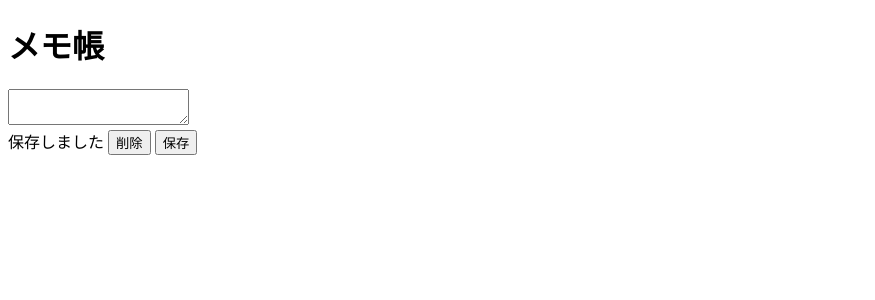
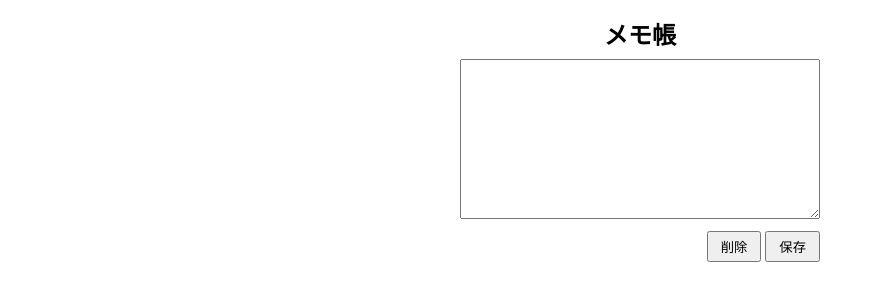
Before and after one commit to kentem-hi-murota/MyTypeScript, a website: page MemoPad/index.html in a window 1280 px wide. Shown: the whole page, without its empty margins (0-875 px from the left). Drawn offline with Linux system fonts and the light colour scheme.

Commit message:
スタイリングを追加

```diff
--- a/MemoPad/index.html
+++ b/MemoPad/index.html
@@ -10,7 +10,7 @@
     <main>
         <h1>メモ帳</h1>
         <textarea name="memoPad"></textarea>
-        <div>
+        <div class="container">
             <span>保存しました</span>
             <button>削除</button>
             <button>保存</button>
--- a/MemoPad/style.css
+++ b/MemoPad/style.css
@@ -1 +1,39 @@
 @charset "utf-8";
+
+main{
+    width: 360px;
+    margin: 16px auto 0;
+}
+
+h1{
+    margin: 0;
+    text-align: center;
+    font-size: 24px;
+}
+
+textarea{
+    width: 100%;
+    height: 160px;
+    box-sizing: border-box;
+    padding: 8px;
+    margin-top: 8px;
+    font-size: 16px;
+}
+
+.container{
+    display: flex;
+    align-items: center;
+    gap: 4px;
+    margin-top: 8px;
+}
+
+span{
+    font-size: 14px;
+    margin-right: auto;
+    opacity: 0;
+}
+
+button{
+    padding: 4px 12px;
+    cursor: pointer;
+}
```
